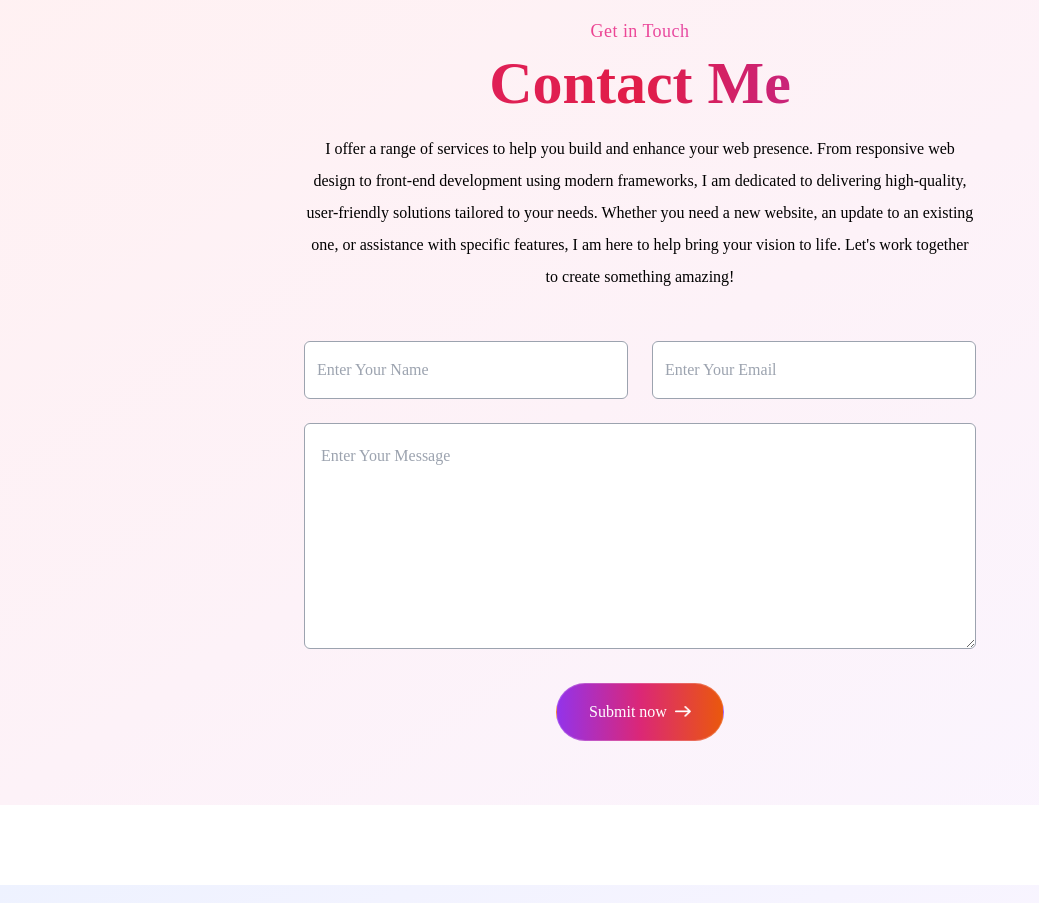
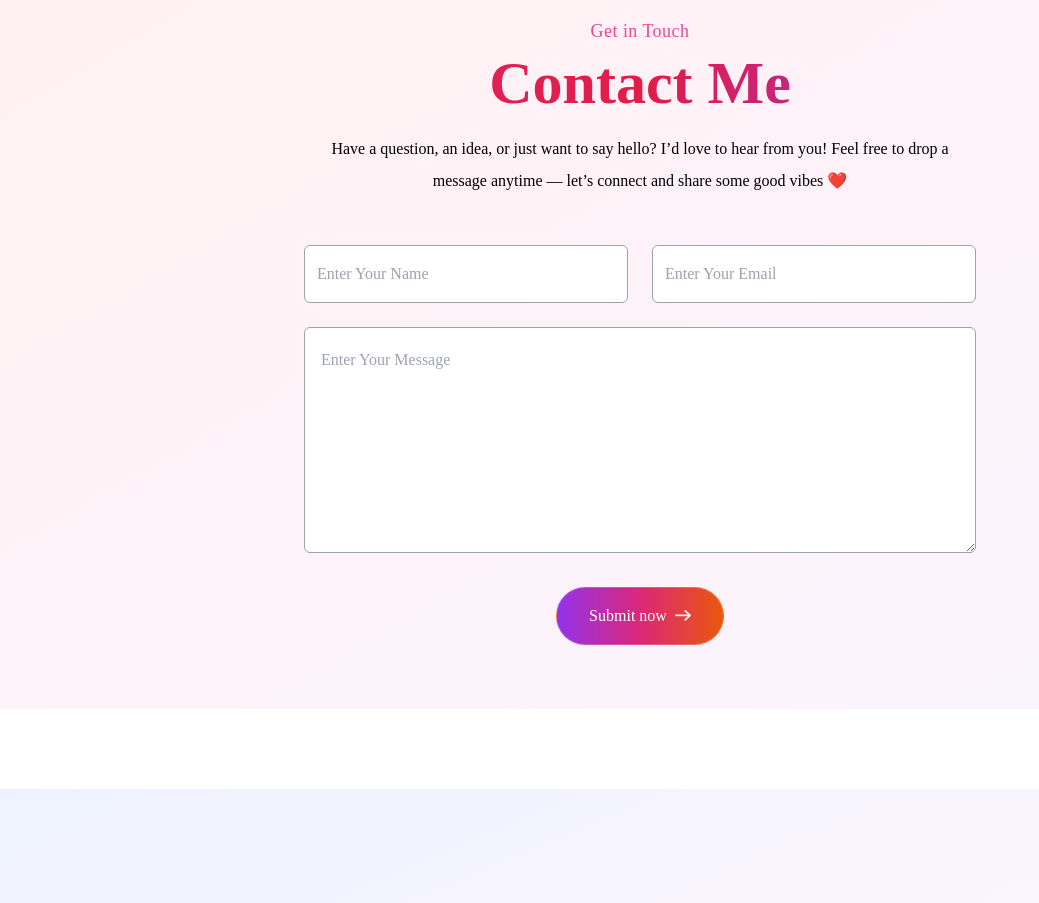
Before and after one commit to SamashaHettiarachchi/my-app-Porfolio, a Next.js app: page / in a window 1280 px wide. Shown: the part 6620-7523 px from the top of the page, without its empty margins (0-1039 px from the left). Built offline with nearby package versions, Linux system fonts and the light colour scheme; a web font is replaced by a local one.

Commit message:
add_components

```diff
--- a/app/Components/Contact.jsx
+++ b/app/Components/Contact.jsx
@@ -59,13 +59,9 @@ const Contact = ({ isdarkMode }) => {
         whileInView={{ opacity: 1, y: 0 }}
         transition={{ duration: 0.6, delay: 0.7 }}
       >
-        I offer a range of services to help you build and enhance your web
-        presence. From responsive web design to front-end development using
-        modern frameworks, I am dedicated to delivering high-quality,
-        user-friendly solutions tailored to your needs. Whether you need a new
-        website, an update to an existing one, or assistance with specific
-        features, I am here to help bring your vision to life. Let's work
-        together to create something amazing!
+        Have a question, an idea, or just want to say hello? I’d love to hear from you! Feel free to drop a message anytime — let’s connect and share some good vibes ❤️
+
+
       </motion.p>
       <motion.form
         onSubmit={onSubmit}
--- a/app/Components/Projects.jsx
+++ b/app/Components/Projects.jsx
@@ -34,7 +34,10 @@ const Projects = ({ isdarkMode }) => {
         whileInView={{ opacity: 1, y: 0 }}
         transition={{ duration: 0.6, delay: 0.7 }}
       >
-        A selection of projects that showcase my skills in full-stack development, problem-solving, and building real-world applications. Each project reflects my commitment to clean code, user-centered design, and practical solutions.
+        A selection of projects that showcase my skills in full-stack
+        development, problem-solving, and building real-world applications. Each
+        project reflects my commitment to clean code, user-centered design, and
+        practical solutions.
       </motion.p>
       <motion.div
         className="grid grid-cols-1 md:grid-cols-2 lg:grid-cols-2 xl:grid-cols-2 my-10 gap-8"
```
